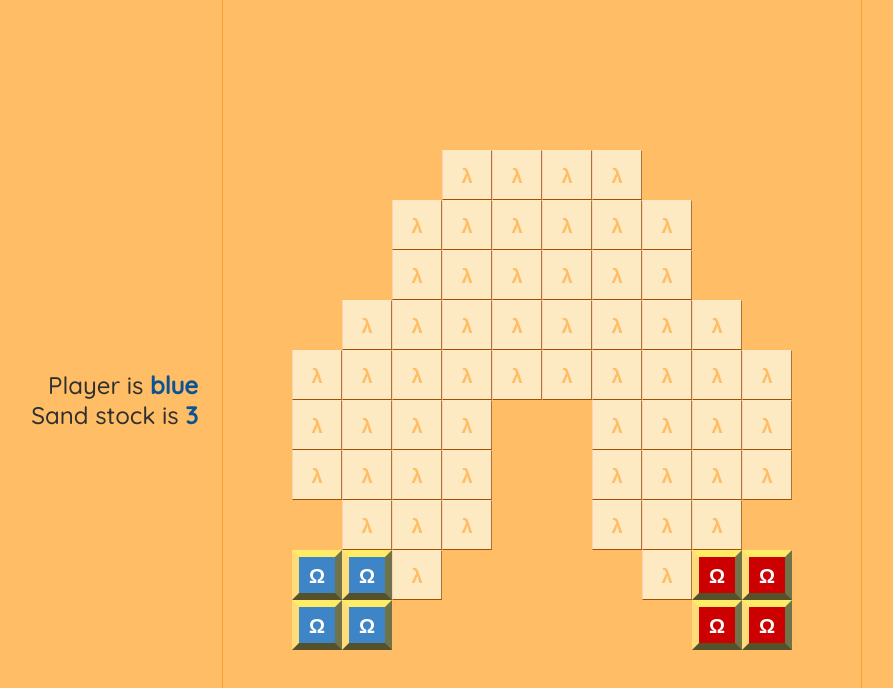
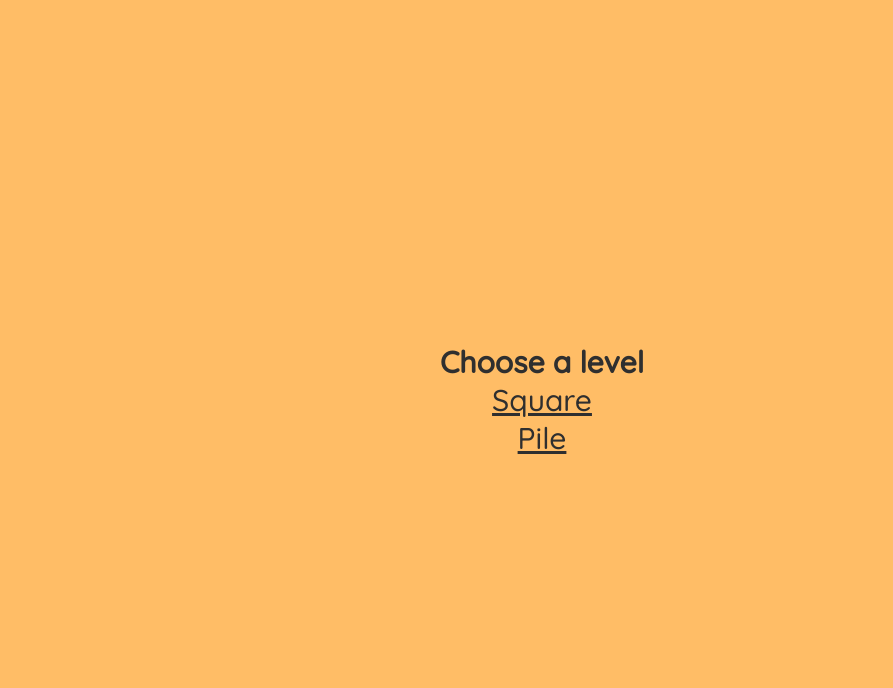
Before and after one commit to Xtrazyx/powerGrid, a React (Vite) app: page / in a window 1280 px wide. Shown: the top 688 px of the page, without its empty margins (98-991 px from the left). Built offline with nearby package versions, Linux system fonts and the light colour scheme.

Commit message:
sandpile game demo levels

```diff
--- a/package.json
+++ b/package.json
@@ -17,6 +17,7 @@
     "@parcel/transformer-react-refresh-wrap": "^2.0.1",
     "global": "^4.4.0",
     "lodash": "^4.17.21",
+    "prettier": "^2.5.1",
     "react": "^17.0.1",
     "react-dom": "^17.0.1",
     "typescript": "^4.1.3"
--- a/src/components/default/cells/gamingSandpile.tsx
+++ b/src/components/default/cells/gamingSandpile.tsx
@@ -67,7 +67,7 @@ const SandPileColor = styled.button <SandPileColorType>`
 `;
 
 export const GamingSandpile: FunctionComponent<UiComponentProps<SandPileValueType>> = (props) => {
-    const { coordinates, setValue, handleTurn } = props;
+    const { coordinates, setValue, externalHandler } = props;
 
     const grid = useContext(GridContext);
     const external: SandGridContextType = useContext(ExternalContext);
@@ -86,7 +86,7 @@ export const GamingSandpile: FunctionComponent<UiComponentProps<SandPileValueTyp
             sand: sand + 1,
             owner: external.turn,
         });
-        handleTurn();
+        externalHandler();
     }
 
     function isLegal() {
--- a/src/demo/app.tsx
+++ b/src/demo/app.tsx
@@ -3,7 +3,7 @@ import { CellCoordinates, PowerGrid, ValidationCallbackType, GridDataType } from
 import { styled } from '@mui/material/styles';
 import { useState } from 'react';
 import { ownerColor } from '../components/default/templates/sandpileColor';
-import { generateLevel } from './levels';
+import { generateLevel, LevelName } from './levels';
 
 const Main = styled('div')`
     height: 100vh;
@@ -66,19 +66,23 @@ const Message = styled('div')`
     justify-content: center;
 `;
 
-const Reset = styled('div')`
+const Button = styled('div')`
     text-decoration: underline;
     cursor: pointer;
 `;
 
+const Choose = styled('div')`
+    flex-direction: column;
+    align-items: center;
+    text-align: center;
+    font-size: 150%;
+`
+
 type PlayerColorType = {
-    turn: string,
+    turn: string;
 };
 
-const PlayerColor =
-    styled('span') <
-    PlayerColorType >
-    `
+const PlayerColor = styled('span')<PlayerColorType>`
     color: ${({ turn }) => ownerColor[turn].select};
     font-weight: 700;
 `;
@@ -92,32 +96,40 @@ export default function App() {
     const [sandStock, setSandStock] = useState(SAND_PER_TURN);
     const [victory, setVictory] = useState('none');
     const [game, nextGame] = useState(0);
+    const [level, setLevel] = useState('square');
+    const [started, setStarted] = useState(false);
 
     // Level
-    const [ROWS, COLUMNS, data] = generateLevel('pile');
+    const [ROWS, COLUMNS, data, redCastle, blueCastle] = generateLevel(level as LevelName);
 
     function handleReset() {
         nextGame(game + 1);
         setTurn('blue');
         setSandStock(SAND_PER_TURN);
         setVictory('none');
+        setStarted(false);
+    }
+
+    function handleLevel(levelName: LevelName) {
+        setLevel(levelName);
+        setStarted(true);
     }
 
     function checkVictory(gridState: GridDataType): string {
         if (
-            gridState[`0_4`].value.owner === 'blue' &&
-            gridState[`0_5`].value.owner === 'blue' &&
-            gridState[`1_4`].value.owner === 'blue' &&
-            gridState[`1_5`].value.owner === 'blue'
+            gridState[redCastle[0]].value.owner === 'blue' &&
+            gridState[redCastle[1]].value.owner === 'blue' &&
+            gridState[redCastle[2]].value.owner === 'blue' &&
+            gridState[redCastle[3]].value.owner === 'blue'
         ) {
             setVictory('blue');
         }
 
         if (
-            gridState[`9_4`].value.owner === 'red' &&
-            gridState[`9_5`].value.owner === 'red' &&
-            gridState[`8_4`].value.owner === 'red' &&
-            gridState[`8_5`].value.owner === 'red'
+            gridState[blueCastle[0]].value.owner === 'red' &&
+            gridState[blueCastle[1]].value.owner === 'red' &&
+            gridState[blueCastle[2]].value.owner === 'red' &&
+            gridState[blueCastle[3]].value.owner === 'red'
         ) {
             setVictory('red');
         }
@@ -202,7 +214,10 @@ export default function App() {
 
     return (
         <Main>
+            {
                 <Board>
+                    {started ? (
+                        <>
                             <LeftColumn>
                                 <Tools>
                                     <div>
@@ -210,6 +225,10 @@ export default function App() {
                                     </div>
                                     <div>
                                         Sand stock is <PlayerColor turn={turn}>{sandStock}</PlayerColor>
+                                    </div>
+                                    <div>|</div>
+                                    <div>
+                                        Level is <b>{level}</b>
                                     </div>
                                 </Tools>
                             </LeftColumn>
@@ -219,7 +238,7 @@ export default function App() {
                                 columns={COLUMNS}
                                 data={data}
                                 validationCallback={checkGrid}
-                    handleTurn={handleTurn}
+                                externalHandler={handleTurn}
                                 externalState={{ turn, sandStock, victory }}
                             />
                             <RightColumn>
@@ -228,13 +247,28 @@ export default function App() {
                                         <div>
                                             Player <PlayerColor turn={victory}>{victory}</PlayerColor> won !
                                         </div>
-                            <Reset onClick={handleReset}>
+                                        <Button onClick={handleReset}>
                                             <b>Reset</b> the game.
-                            </Reset>
+                                        </Button>
                                     </Message>
                                 )}
                             </RightColumn>
+                        </>
+                    ) : (
+                        <Choose>
+                            <div>
+                                <b>Choose a level</b>
+                            </div>
+                            <div>
+                                <Button onClick={() => handleLevel('square')}>Square</Button>
+                            </div>
+                            <div>
+                                <Button onClick={() => handleLevel('pile')}>Pile</Button>
+                            </div>
+                        </Choose>
+                    )}
                 </Board>
+            }
         </Main>
     );
 }
--- a/src/demo/app_sandpiles_fractal.tsx
+++ b/src/demo/app_sandpiles_fractal.tsx
@@ -1,5 +1,5 @@
 import * as React from 'react';
-import { SandpileGenerator } from '../components/generators/sandpileGenerator';
+import { SandpileGenerator } from '../components/generators/simpleSandpileGenerator';
 import { CellCoordinates, PowerGrid, ValidationCallbackType } from '../components/powerGrid';
 import { styled } from '@mui/material/styles';
 import { useState } from 'react';
@@ -83,9 +83,6 @@ export default function App() {
         return `${coordinates.row}_${coordinates.column}`;
     }
 
-    const [turn, setTurn] = useState('blue');
-    const [sandStock, setSandStock] = useState(SAND_PER_TURN);
-
     return (
         <Main>
             <Container>
--- a/src/demo/levels/index.ts
+++ b/src/demo/levels/index.ts
@@ -5,15 +5,30 @@ import { MapType } from '../../components/generators/sandpileGenerator';
 import { GridDataType } from '../../components/powerGrid';
 
 export type LevelName = 'square' | 'pile';
-
+export type Castle = {};
 export type LevelType = Record<LevelName, MapType>;
 
-export type ConfigType = [rows: number, columns: number, data: GridDataType];
+export type ConfigType = [rows: number, columns: number, data: GridDataType, red: Castle, blue: Castle];
 
 export function generateLevel(name: LevelName): ConfigType {
     const level: LevelType = { square: square as MapType, pile: pile as MapType };
 
-    return [level[name][0], level[name][1], SandpileGenerator(
-        ...level[name]
-    )];
+    let red = {};
+    let blue = {};
+
+    level[name][4].forEach((entry, index) => {
+        red[index]= `${entry[0]}_${entry[1]}`;
+    })
+
+    level[name][5].forEach((entry, index) => {
+        blue[index]= `${entry[0]}_${entry[1]}`;
+    })
+
+    return [
+        level[name][0],
+        level[name][1],
+        SandpileGenerator(...level[name]),
+        red,
+        blue
+    ];
 }
```
Also changed, not shown: src/components/generators/simpleSandpileGenerator.ts (added, +47 -0 lines), src/components/powerGrid.tsx (+5 -5 lines), 2 other files (tests, documents, lock files or other folders). Lines whose indentation alone changed are shown as unchanged.
